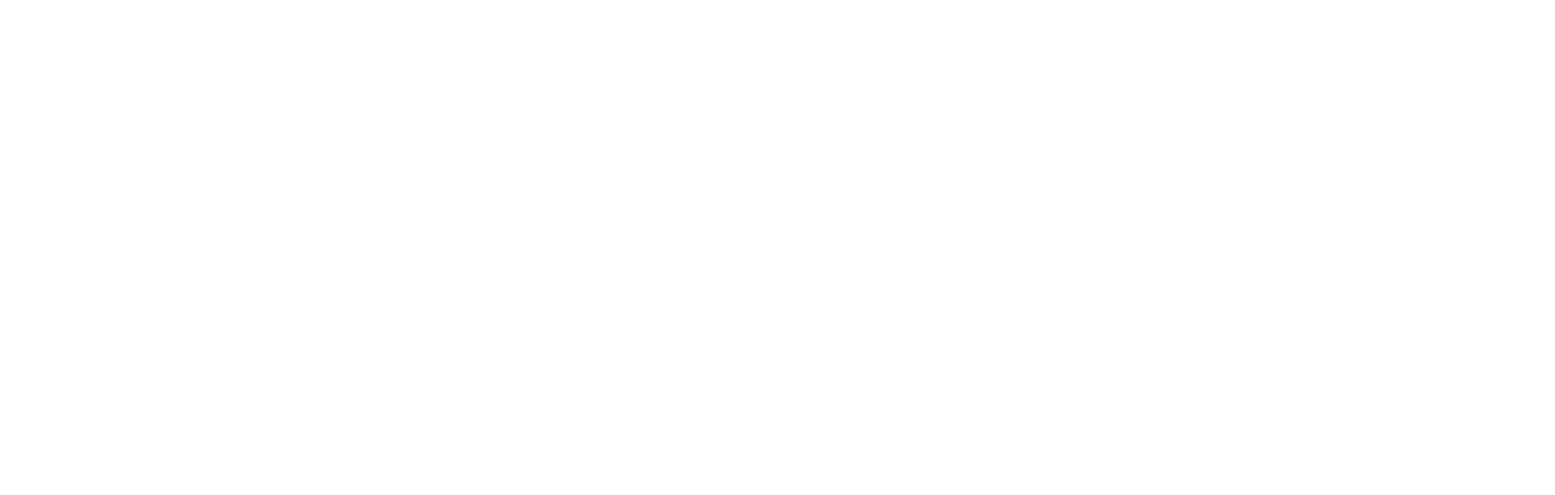
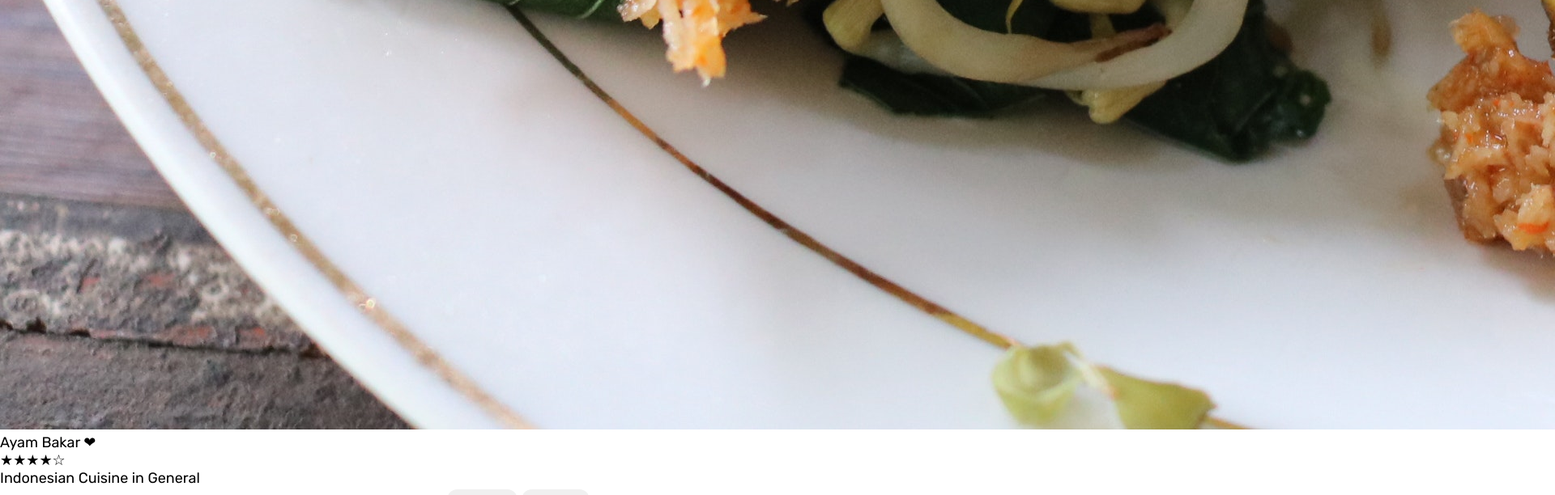
Before and after one commit to faiqhdr/Foodye, an Angular app: page /food/1 in a window 1280 px wide. Before the commit this address led to /. Shown: the part 2184-2796 px from the top of the page at 81% size, 1920 px wide, since content can reach past the window. Before the commit the page ends 800 px from the top, so only its background shows below. Built offline with nearby package versions, Linux system fonts and the light colour scheme.

Commit message:
food page details and tags specified created

```diff
--- a/src/app/app-routing.module.ts
+++ b/src/app/app-routing.module.ts
@@ -1,11 +1,13 @@
 import { NgModule } from '@angular/core';
 import { RouterModule, Routes } from '@angular/router';
 import { HomeComponent } from './home/home.component';
+import { FoodPageComponent } from './food-page/food-page.component';
 
 const routes: Routes = [
   { path: '', component: HomeComponent },
   { path: 'search/:searchTerm', component: HomeComponent },
-  { path: 'tag/:tag', component: HomeComponent }
+  { path: 'tag/:tag', component: HomeComponent },
+  { path: 'food/:id', component: FoodPageComponent }
 ];
 
 @NgModule({
--- a/src/app/app.module.ts
+++ b/src/app/app.module.ts
@@ -8,6 +8,7 @@
 import { SearchComponent } from './search/search.component';
 import { FormsModule } from '@angular/forms';
 import { TagsComponent } from './tags/tags.component';
+import { FoodPageComponent } from './food-page/food-page.component';
 
 @NgModule({
   declarations: [
@@ -15,7 +16,8 @@
     HeaderComponent,
     HomeComponent,
     SearchComponent,
-    TagsComponent
+    TagsComponent,
+    FoodPageComponent
   ],
   imports: [
     BrowserModule,
--- /dev/null
+++ b/src/app/food-page/food-page.component.html
@@ -0,0 +1,44 @@
+<div class="container">
+    <img [src]="food.imageUrl" [alt]="food.name" />
+
+    <div class="details">
+        <div class="header">
+            <span class="name">
+                {{ food.name }}
+            </span>
+            <span class="favorite {{ food.favorite ? '' : 'not' }}"> ❤ </span>
+        </div>
+        <div class="stars">
+            <div [ngSwitch]="food.stars">
+                <span *ngSwitchCase="1" class="star filled">★☆☆☆☆</span>
+                <span *ngSwitchCase="2" class="star filled">★★☆☆☆</span>
+                <span *ngSwitchCase="3" class="star filled">★★★☆☆</span>
+                <span *ngSwitchCase="4" class="star filled">★★★★☆</span>
+                <span *ngSwitchCase="5" class="star filled">★★★★★</span>
+                <span *ngSwitchDefault class="star">☆☆☆☆☆</span>
+            </div>
+        </div>
+
+        <div class="origins">
+            <span *ngFor="let origin of food.origins">
+                {{ origin }}
+            </span>
+        </div>
+
+        <div class="tags">
+            <app-tags [foodPageTags]="food.tags"></app-tags>
+        </div>
+
+        <div class="cook-time">
+            <span>
+                Time to cook about <strong>{{ food.cookTime }}</strong> minutes
+            </span>
+        </div>
+
+        <div class="price">
+            <span>{{ food.price | currency }}</span>
+        </div>
+
+        <button>Add To Cart</button>
+    </div>
+</div>
--- /dev/null
+++ b/src/app/food-page/food-page.component.ts
@@ -0,0 +1,24 @@
+import { Component, OnInit } from '@angular/core';
+import { ActivatedRoute } from '@angular/router';
+import { FoodService } from '../services/food/food.service';
+import { Food } from '../shared/models/Food';
+
+@Component({
+  selector: 'app-food-page',
+  templateUrl: './food-page.component.html',
+  styleUrls: ['./food-page.component.css'],
+})
+export class FoodPageComponent implements OnInit {
+  food!: Food;
+  constructor(
+    private activatedRoute: ActivatedRoute,
+    private foodService: FoodService
+  ) {
+    activatedRoute.params.subscribe((params) => {
+      if (params['id'])
+        this.food = foodService.getFoodById(params['id']);
+    });
+  }
+
+  ngOnInit(): void {}
+}
--- a/src/app/home/home.component.html
+++ b/src/app/home/home.component.html
@@ -2,7 +2,7 @@
 <app-tags></app-tags>
 <ul>
     <li *ngFor="let food of foods">
-        <a>
+        <a routerLink="/food/{{ food.id }}">
         <img src="{{ food.imageUrl }}" alt="">
         <div class="content">
             <div class="name">
--- a/src/app/services/food/food.service.ts
+++ b/src/app/services/food/food.service.ts
@@ -7,6 +7,9 @@
 })
 export class FoodService {
   constructor() {}
+  getFoodById(id: number): Food{
+    return this.getAll().find(food => food.id == id)!;
+  }
   getAllFoodsBySearchTerm(searchTerm: string): Food[] {
     return this.getAll().filter((food) =>
       food.name.toLowerCase().includes(searchTerm.toLowerCase())
--- a/src/app/tags/tags.component.html
+++ b/src/app/tags/tags.component.html
@@ -3,3 +3,9 @@
         {{tag.name}} ({{tag.count}})
     </a>
 </div>
+
+<div *ngIf="foodPageTags">
+    <a *ngFor="let tagName of foodPageTags" routerLink="/tag/{{tagName}}">
+        {{tagName}}
+    </a>
+</div>
--- a/src/app/tags/tags.component.ts
+++ b/src/app/tags/tags.component.ts
@@ -1,5 +1,5 @@
 import { FoodService } from './../services/food/food.service';
-import { Component, OnInit } from '@angular/core';
+import { Component, Input, OnInit } from '@angular/core';
 import { Tag } from '../shared/models/Tag';
 
 @Component({
@@ -8,9 +8,12 @@
   styleUrls: ['./tags.component.css'],
 })
 export class TagsComponent implements OnInit {
-  tags: Tag[] = [];
+  @Input()
+  foodPageTags?: string[];
+  tags?: Tag[];
   constructor(private foodService: FoodService) {}
   ngOnInit(): void {
-    this.tags = this.foodService.getAllTags();
+    if (!this.foodPageTags)
+      this.tags = this.foodService.getAllTags();
   }
 }
```
Also changed, not shown: src/app/food-page/food-page.component.css (added), 1 other file (tests, documents, lock files or other folders).
